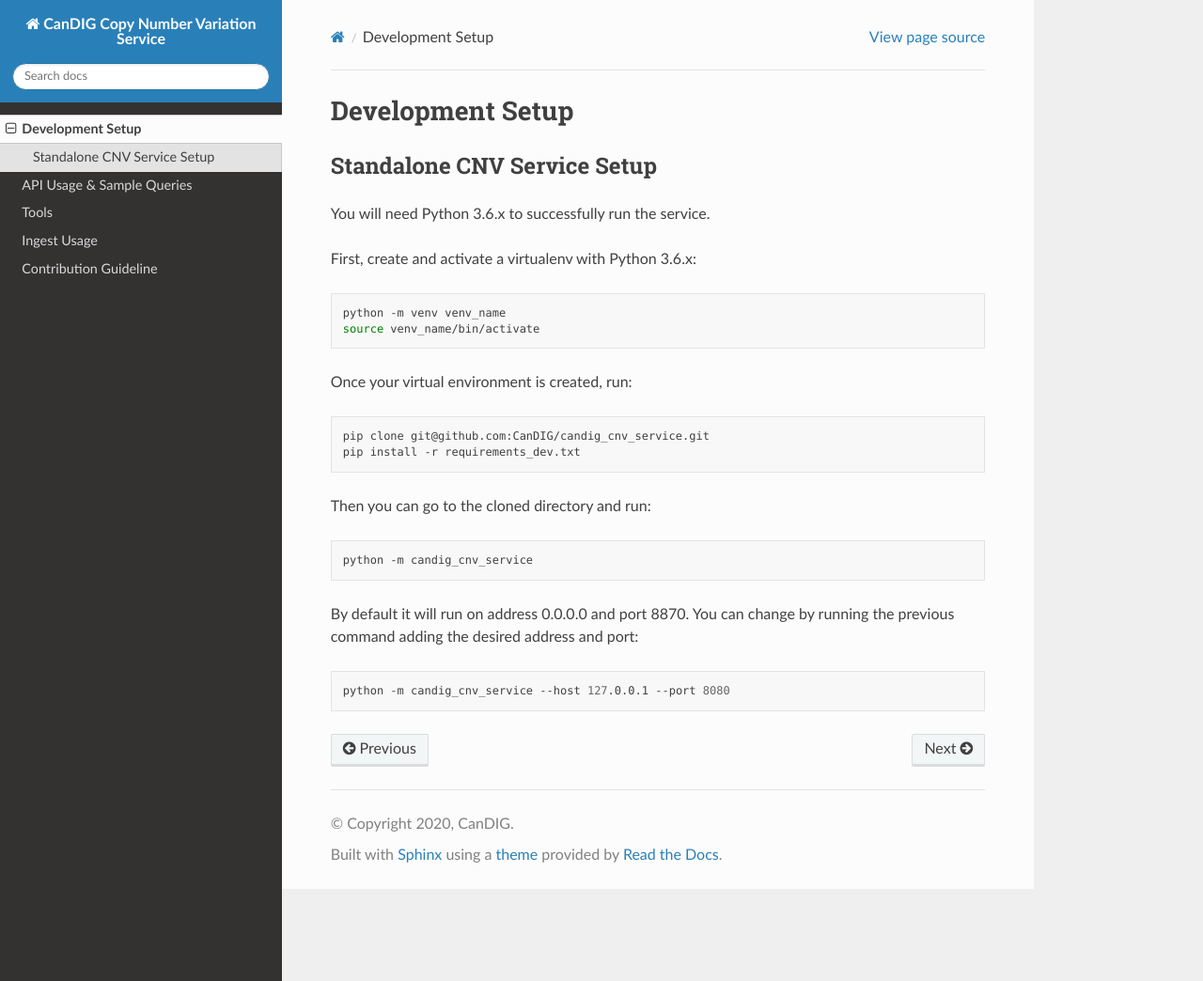
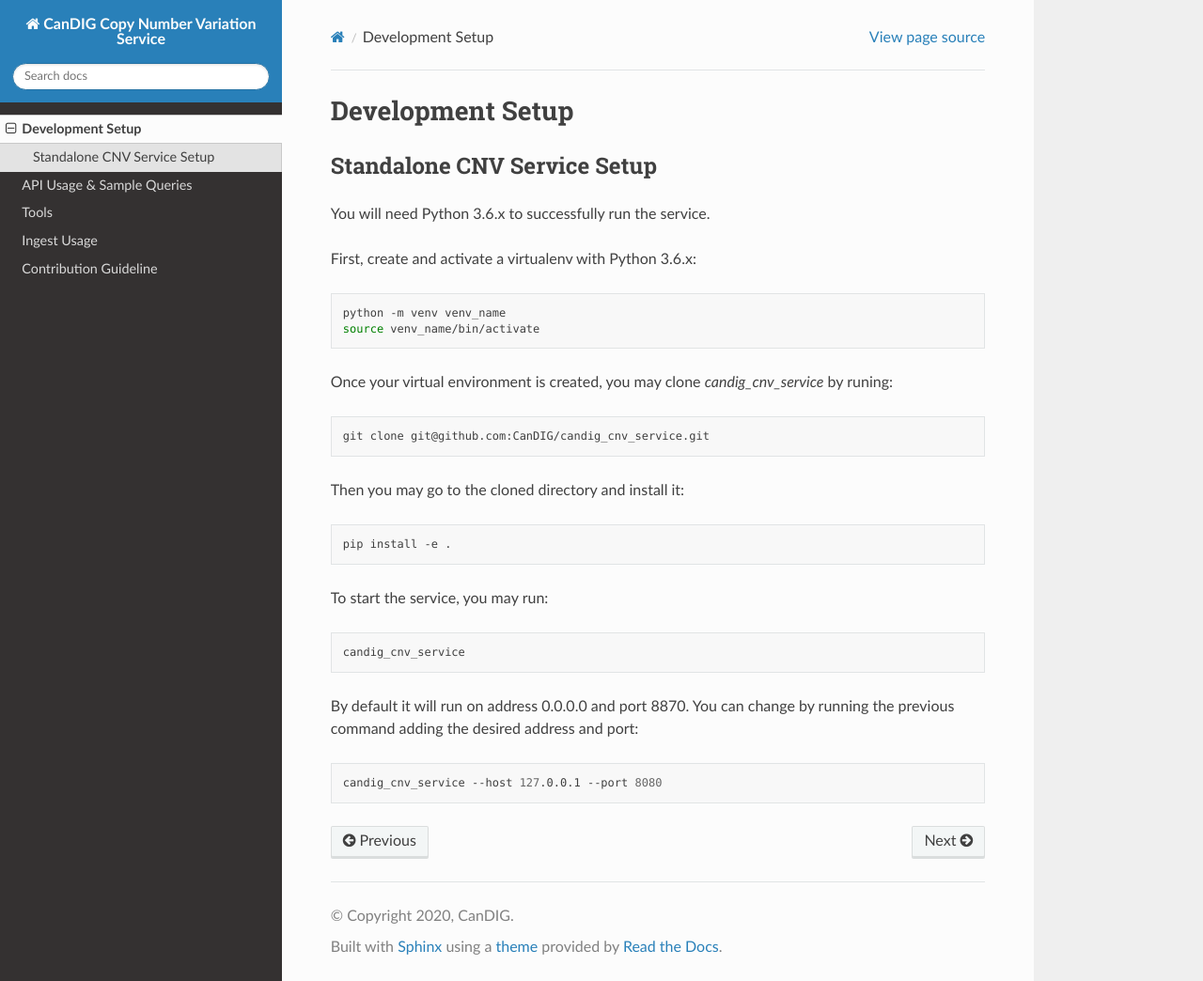
Before and after one commit to CanDIG/candig_cnv_service, a Sphinx documentation site: the page built from docs/development.rst, in a window 1280 px wide and 1044 px high. Shown: the whole window at 94% size. Built offline with Sphinx 7.4.7 and the Read the Docs theme 2.0.0, drawn with Linux system fonts in a browser that asks for light colours.

Commit message:
Update development.rst

```diff
--- a/docs/development.rst
+++ b/docs/development.rst
@@ -17,22 +17,29 @@ First, create and activate a  virtualenv with Python 3.6.x:
    python -m venv venv_name
    source venv_name/bin/activate
 
-Once your virtual environment is created, run:
+Once your virtual environment is created, you may clone `candig_cnv_service` by runing:
 
 .. code-block:: bash
 
-   pip clone git@github.com:CanDIG/candig_cnv_service.git
-   pip install -r requirements_dev.txt
+   git clone git@github.com:CanDIG/candig_cnv_service.git
 
 
-Then you can go to the cloned directory and run:
+Then you may go to the cloned directory and install it:
 
 .. code-block:: bash
 
-    python -m candig_cnv_service
+   pip install -e .
+
+
+To start the service, you may run:
+
+.. code-block:: bash
+
+   candig_cnv_service
+
 
 By default it will run on address 0.0.0.0 and port 8870. You can change by running the previous command adding  the desired address and port:
 
 .. code-block:: bash
 
-    python -m candig_cnv_service --host 127.0.0.1 --port 8080
+    candig_cnv_service --host 127.0.0.1 --port 8080
```
